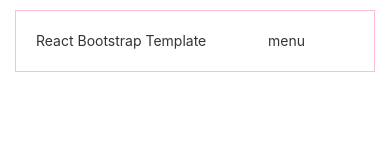
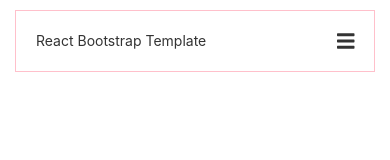
Before and after one commit to bigewiki/react-bootstrap-boilerplate, a React (Create React App) app: page / in a window 390 px wide. Shown: the top 160 px of the page. Built offline with nearby package versions, Linux system fonts and the light colour scheme; the HTML template or start-up script is replaced by a standard one.

Commit message:
added fontawesome libraries, added hamburger menu icon, added styles

```diff
--- a/package.json
+++ b/package.json
@@ -3,6 +3,11 @@
   "version": "0.1.0",
   "private": true,
   "dependencies": {
+    "@fortawesome/fontawesome-svg-core": "^1.2.8",
+    "@fortawesome/free-solid-svg-icons": "^5.5.0",
+    "@fortawesome/react-fontawesome": "^0.1.3",
+    "i": "^0.3.6",
+    "npm": "^6.4.1",
     "react": "^16.5.2",
     "react-bootstrap": "^0.32.4",
     "react-dom": "^16.5.2",
--- a/src/App.css
+++ b/src/App.css
@@ -9,3 +9,12 @@
   list-style-type: none;
   padding-right:20px;
 }
+
+#mobile-hamburger{
+  float:right;
+  font-size:20px;
+}
+
+#mobile-hamburger:hover{
+  color:gray;
+}
--- a/src/App.js
+++ b/src/App.js
@@ -1,7 +1,13 @@
 import React, { Component } from 'react';
 import './App.css';
 import Header from './components/Header';
+//bootstrap
 import { Grid } from 'react-bootstrap';
+//fontawesome
+import { library } from '@fortawesome/fontawesome-svg-core'
+import { FontAwesomeIcon } from '@fortawesome/react-fontawesome'
+import { faBars } from '@fortawesome/free-solid-svg-icons'
+library.add(faBars);
 
 class App extends Component {
   render() {
--- a/src/components/Header.js
+++ b/src/components/Header.js
@@ -1,5 +1,6 @@
 import React from 'react';
 import { Row, Col } from 'react-bootstrap';
+import { FontAwesomeIcon } from '@fortawesome/react-fontawesome'
 
 const Header = (props) => {
 
@@ -24,7 +25,7 @@
           </ul>
         </Col>
         <Col xs={4} className="hidden-sm hidden-md hidden-lg hidden-xl">
-          menu
+          <FontAwesomeIcon id="mobile-hamburger" icon="bars" />
         </Col>
       </Row>
     </div>
```
Also changed, not shown: 1 other file (tests, documents, lock files or other folders).
